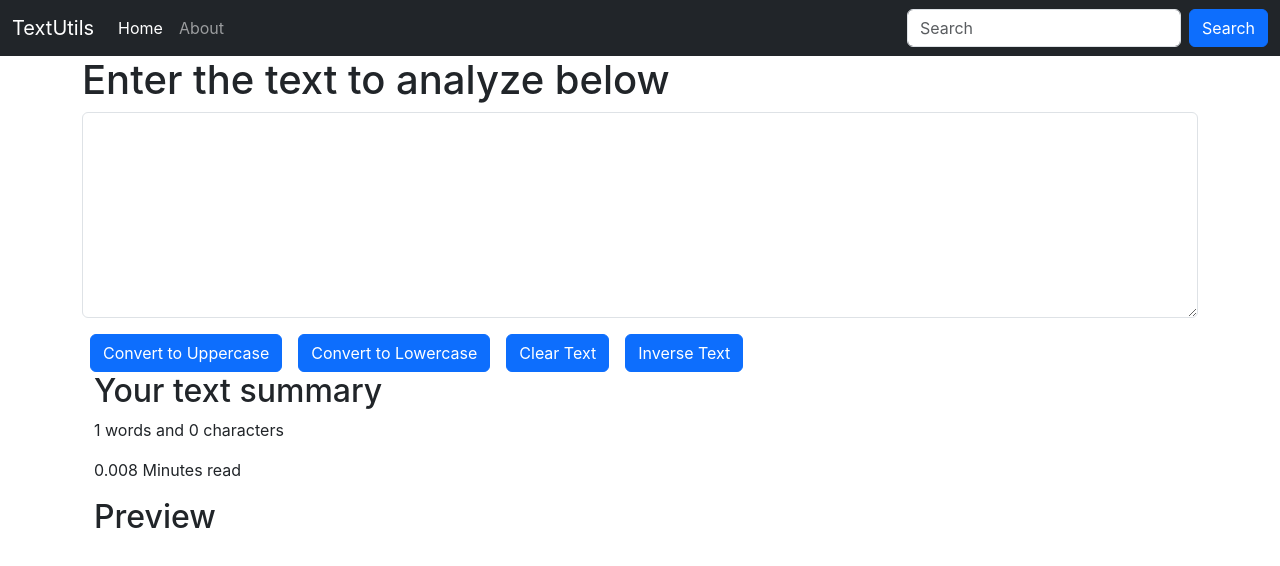
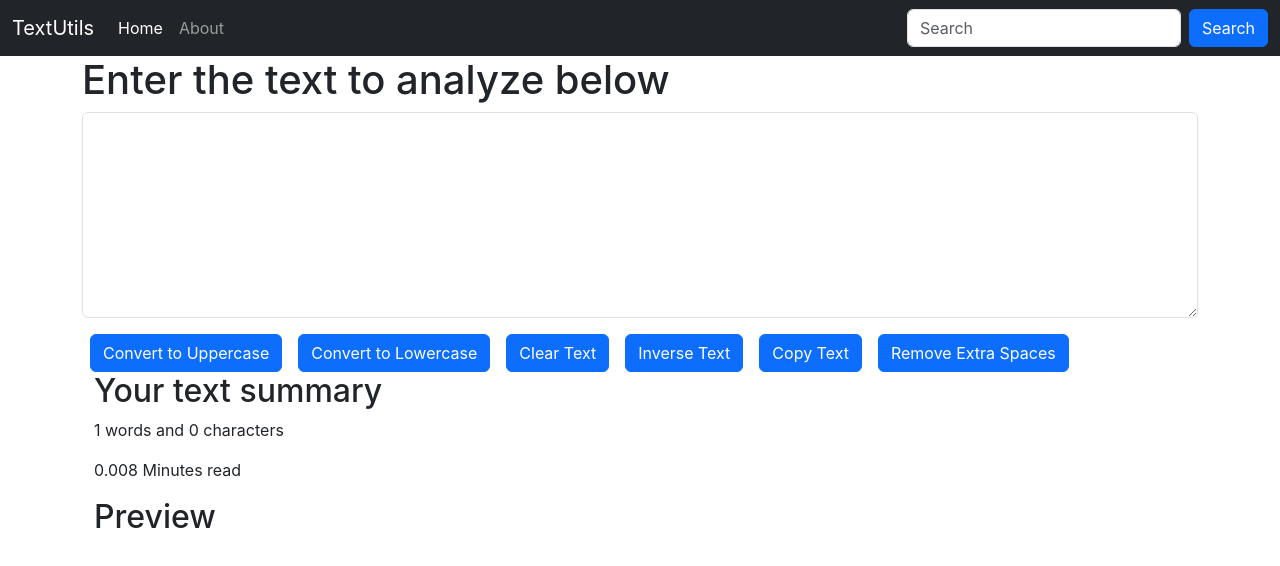
Before and after one commit to Aakarsh2207/TextUtils, a React (Create React App) app: page / in a window 1280 px wide. Shown: the top 566 px of the page. Built offline with nearby package versions, Linux system fonts and the light colour scheme.

Commit message:
V10 Added Copy Text, Remove Extra Spaces

```diff
--- a/src/components/TextForm.js
+++ b/src/components/TextForm.js
@@ -21,6 +21,17 @@
   const handleInverseClick = () => {
     let newText = text.split("").reverse().join("");
     setText(newText);
+  };
+
+  const handleCopy = () => {
+    var text = document.getElementById("myBox");
+    text.select();
+    navigator.clipboard.writeText(text.value);
+  };
+
+  const handleExtraSpaces = () => {
+    let newText = text.split(/[ ]+/);
+    setText(newText.join(" "));
   };
 
   const handleOnChange = (event) => {
@@ -53,6 +64,12 @@
         <button className="btn btn-primary mx-2" onClick={handleInverseClick}>
           Inverse Text
         </button>
+        <button className="btn btn-primary mx-2" onClick={handleCopy}>
+          Copy Text
+        </button>
+        <button className="btn btn-primary mx-2" onClick={handleExtraSpaces}>
+          Remove Extra Spaces
+        </button>
       </div>
       <div className="container">
         <h2>Your text summary</h2>
```
